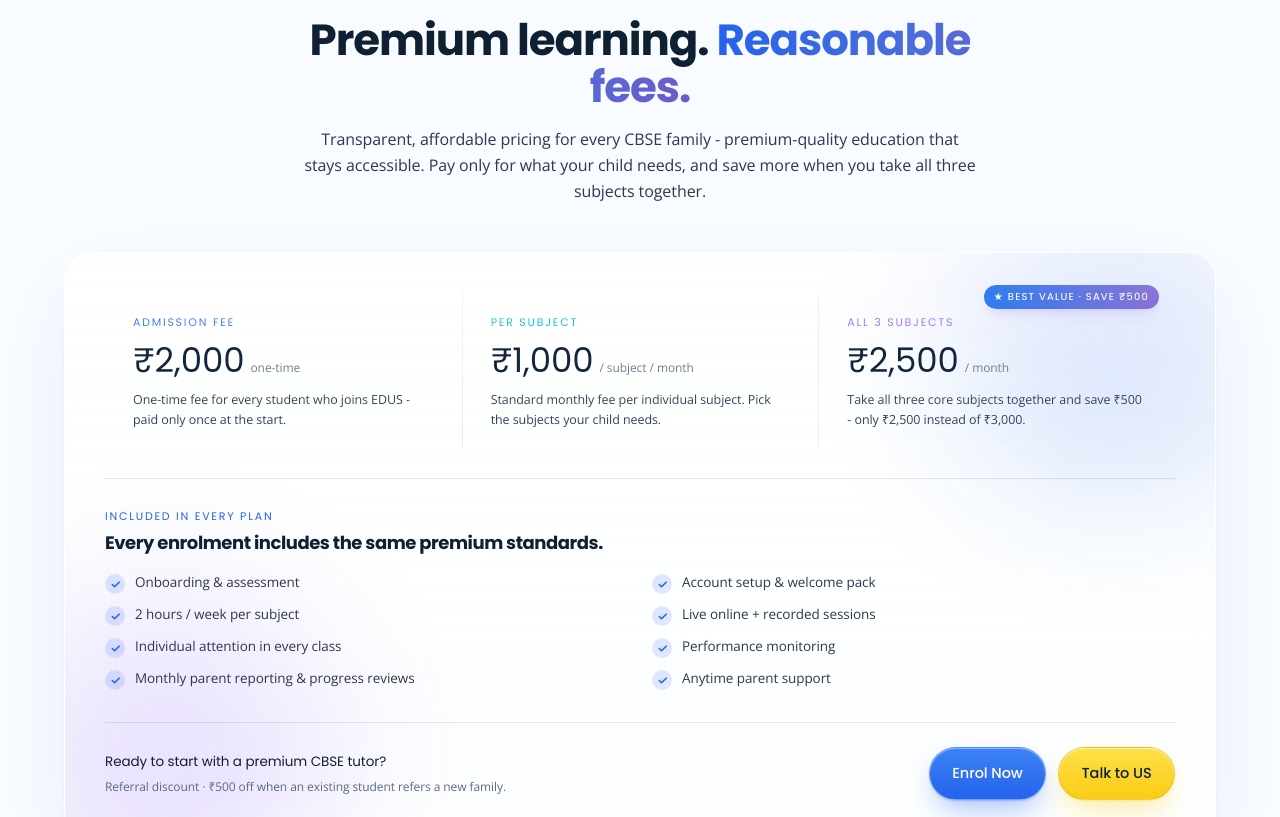
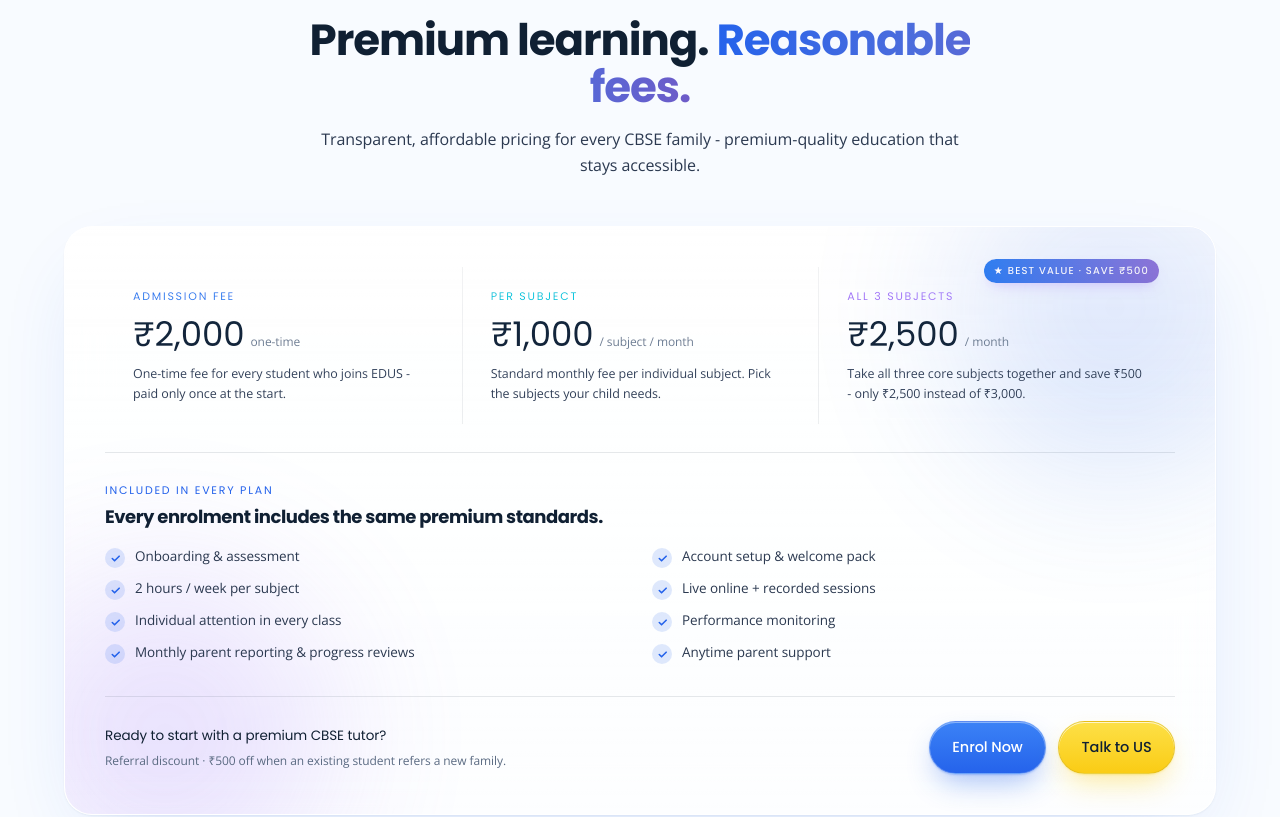
Before and after one commit to edustutor/edusmainwebsite, a Next.js app: page /in in a window 1280 px wide. Shown: the part 2764-3581 px from the top of the page. Built offline with nearby package versions, Linux system fonts and the light colour scheme.

Commit message:
fix: simplify pricing description for clarity and conciseness

```diff
--- a/app/in/page.tsx
+++ b/app/in/page.tsx
@@ -246,8 +246,7 @@ export default function IndiaPage() {
             </h2>
             <p className="text-[#2B3950] text-[16px] mt-4 leading-relaxed">
               Transparent, affordable pricing for every CBSE family - premium-quality education that
-              stays accessible. Pay only for what your child needs, and save more when you take all
-              three subjects together.
+              stays accessible.
             </p>
           </div>
 
```
